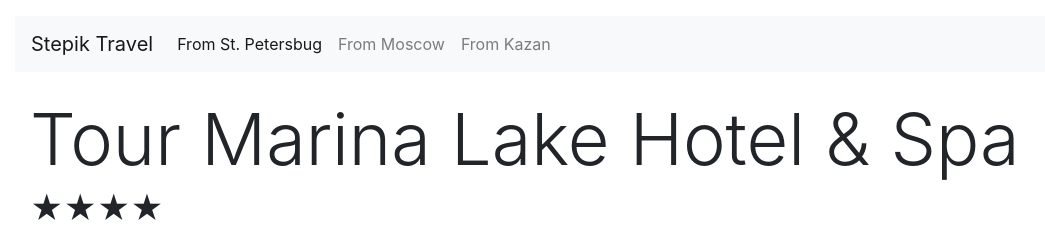
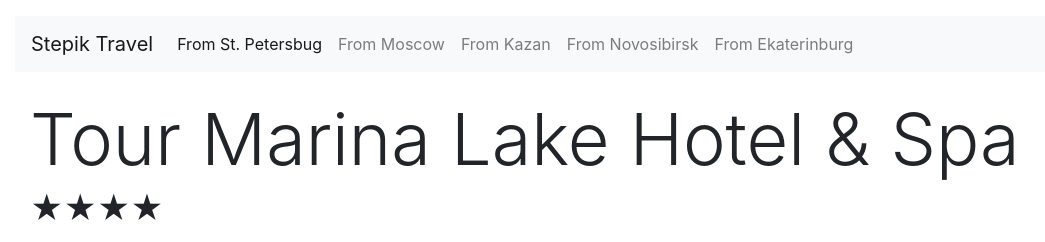
Before and after one commit to schatty-dev/stepik-travel, a Django app: page /tour/1/ in a window 1280 px wide. Shown: the top 242 px of the page, without its empty margins (70-1115 px from the left). Run offline with Django 3.2, Linux system fonts and the light colour scheme; some libraries are stand-ins or nearby versions.

Commit message:
Working links in the header

```diff
--- a/tours/templates/tours/base.html
+++ b/tours/templates/tours/base.html
@@ -10,20 +10,26 @@
 <body>
   <header class="container mt-3">
     <nav class="navbar navbar-expand-lg navbar-light bg-light">
-      <a class="navbar-brand" href="#">Stepik Travel</a>
+      <a class="navbar-brand" href="/">Stepik Travel</a>
       <button class="navbar-toggler" type="button" data-toggle="collapse" data-target="#navbarNav" aria-controls="navbarNav" aria-expanded="false" aria-label="Toggle navigation">
         <span class="navbar-toggler-icon"></span>
       </button>
       <div class="collapse navbar-collapse" id="navbarNav">
         <ul class="navbar-nav">
           <li class="nav-item active">
-            <a class="nav-link" href="#">From St. Petersbug</a>
+            <a class="nav-link" href="/departure/spb/">From St. Petersbug</a>
           </li>
           <li class="nav-item">
-            <a class="nav-link" href="#">From Moscow</a>
+            <a class="nav-link" href="/departure/msk/">From Moscow</a>
           </li>
           <li class="nav-item">
-            <a class="nav-link" href="#">From Kazan</a>
+            <a class="nav-link" href="/departure/kazan/">From Kazan</a>
+          </li>
+          <li class="nav-item">
+            <a class="nav-link" href="/departure/nsk/">From Novosibirsk</a>
+          </li>
+          <li class="nav-item">
+            <a class="nav-link" href="/departure/ekb/">From Ekaterinburg</a>
           </li>
         </ul>
       </div>
```
